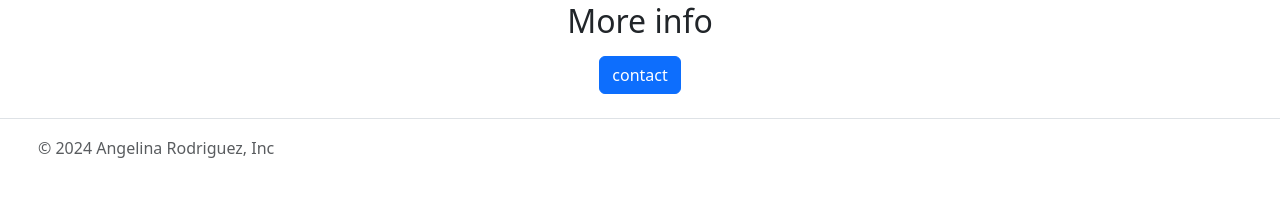
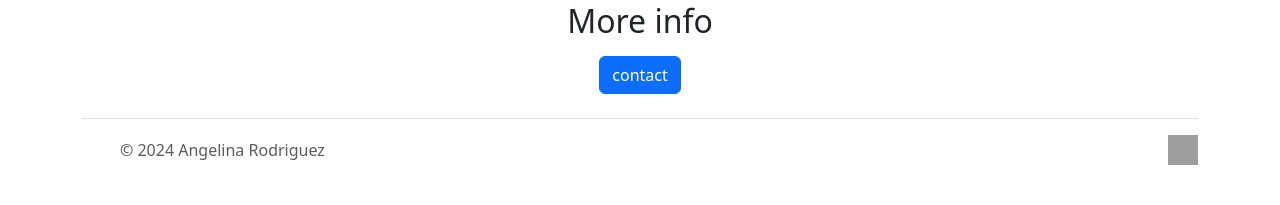
Before and after one commit to angelinardz/shopping-website, a Flask app: page / in a window 1280 px wide. Shown: the part 4118-4323 px from the top of the page. Before the commit the page ends 4276 px from the top, so only its background shows below. Run offline with Flask 3, Linux system fonts and the light colour scheme; grey boxes are pictures that could not be loaded.

Commit message:
Update footer.html

```diff
--- a/templates/footer.html
+++ b/templates/footer.html
@@ -1,33 +1,16 @@
-<footer class="d-flex flex-wrap justify-content-between align-items-center py-3 my-4 border-top">
+<div class="container">
+  <footer class="d-flex flex-wrap justify-content-between align-items-center py-3 my-4 border-top">
     <div class="col-md-4 d-flex align-items-center">
-      <a href="/" class="mb-3 me-2 mb-md-0 text-body-secondary text-decoration-none lh-1">
-        <svg class="bi" width="30" height="24">
-          <use xlink:href="#bootstrap"></use>
-        </svg>
+      <a href="/" class="mb-3 me-2 mb-md-0 text-muted text-decoration-none lh-1">
+        <svg class="bi" width="30" height="24"><use xlink:href="#bootstrap"></use></svg>
       </a>
-      <span class="mb-3 mb-md-0 text-body-secondary">© 2024 Angelina Rodriguez, Inc</span>
+      <span class="mb-3 mb-md-0 text-muted">© 2024 Angelina Rodriguez </span>
     </div>
 
     <ul class="nav col-md-4 justify-content-end list-unstyled d-flex">
       <li class="ms-3">
-        <a class="text-muted" href="#">
-        <svg class="bi" width="24" height="24">
-          <use <img src="/logos/insta.png":href="#insta"></use>
-        </svg>
-      </a>
-    </li>
-      <li class="ms-3">
-        <a class="text-muted" href="#">
-          <svg class="bi" width="24" height="24">
-            <use src="https://legendary-space-train-977pj7qv9vgv2xq9v-5000.app.github.dev/logos/twitter.jpg":href="#twitter"> </use>
-          </svg>
-        </a>
-      </li>
-      <li class="ms-3" <img src="https://legendary-space-train-977pj7qv9vgv2xq9v-5000.app.github.dev/logos/facebook.jpg">
-        <a class="text-muted" href="#">
-          <svg class="bi" width="24" height="24">
-            <use :href="#facebook"></use>
-          </svg>
+        <a class="text-muted" href="https://www.instagram.com/xq_bullz?utm_source=ig_web_button_share_sheet&igsh=ZDNlZDc0MzIxNw==">
+          <img src="static/insta.png" width="30" height="30" alt="Instagram Logo">
         </a>
       </li>
     </ul>
```
